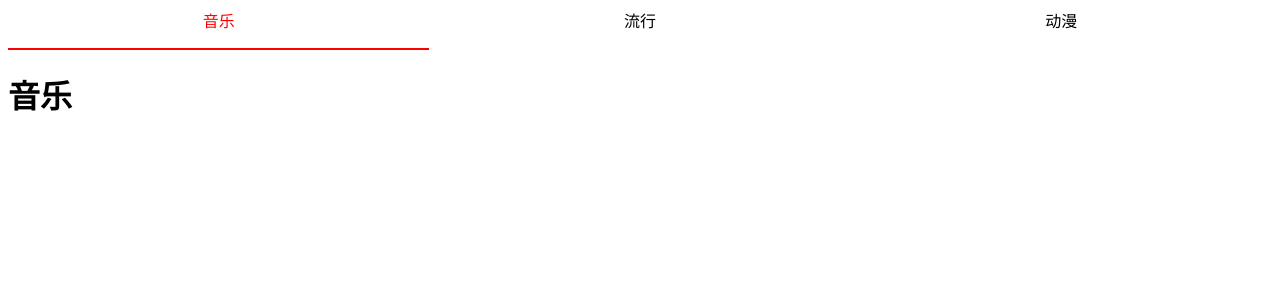
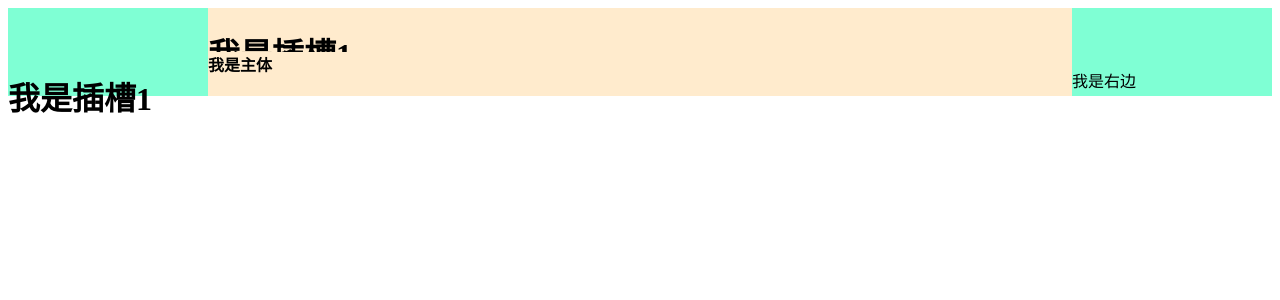
Before and after one commit to ADKcodeXD/React-learn, a React app: page / in a window 1280 px wide. Shown: the top 300 px of the page. Built offline with nearby package versions, Linux system fonts and the light colour scheme.

Commit message:
05_如何实现vue中的插槽

```diff
--- /dev/null
+++ b/src/05_插槽类似/App.js
@@ -0,0 +1,19 @@
+import React, {Component} from 'react'
+import NavBar from './NavBar'
+import NavBar2 from './NavBar2'
+
+export default class App extends Component {
+    render() {
+        return (
+            <div>
+                <NavBar> {/* 这里可以直接传递内容 这里传递的jsx会传递到props.children中 */}
+                    <h1>我是插槽1</h1>
+                </NavBar>
+
+                <NavBar2 leftSlot={<h1>我是插槽1</h1>}
+                        midSlot={<strong>我是主体</strong>}
+                        rightSlot={<p>我是右边</p>}/>
+            </div>
+        )
+    }
+}
--- /dev/null
+++ b/src/05_插槽类似/NavBar.js
@@ -0,0 +1,17 @@
+import React, {Component} from 'react'
+import './style.css'
+export default class NavBar extends Component {
+    constructor(props) {
+        super()
+    }
+    render() {
+        let {children} = this.props;
+        return (
+            <div className='container'>
+                <div className='left'>{children[0]}</div>
+                <div className='mid'>{children[1]||null}</div>
+                <div className='right'>{children[2]||null}</div>
+            </div>
+        )
+    }
+}
--- /dev/null
+++ b/src/05_插槽类似/NavBar2.js
@@ -0,0 +1,17 @@
+import React, {Component} from 'react'
+import './style.css'
+export default class NavBar extends Component {
+    constructor(props) {
+        super()
+    }
+    render() {
+        let {leftSlot,rightSlot,midSlot} = this.props;
+        return (
+            <div className='container'>
+                <div className='left'>{leftSlot}</div>
+                <div className='mid'>{midSlot}</div>
+                <div className='right'>{rightSlot}</div>
+            </div>
+        )
+    }
+}
--- /dev/null
+++ b/src/05_插槽类似/style.css
@@ -0,0 +1,13 @@
+.container{
+    display: flex;
+    height: 44px;
+}
+.left,.right{
+    width: 200px;
+    background-color: aquamarine;
+    height: 44px;
+}
+.mid{
+    background-color: blanchedalmond;
+    flex: 1;
+}
--- a/src/index.js
+++ b/src/index.js
@@ -1,6 +1,6 @@
 import React from 'react';
 import ReactDOM from 'react-dom/client';
-import App from './04_子传父/App';
+import App from './05_插槽类似/App';
 
 const root = ReactDOM.createRoot(document.getElementById('root'));
 root.render(
```
